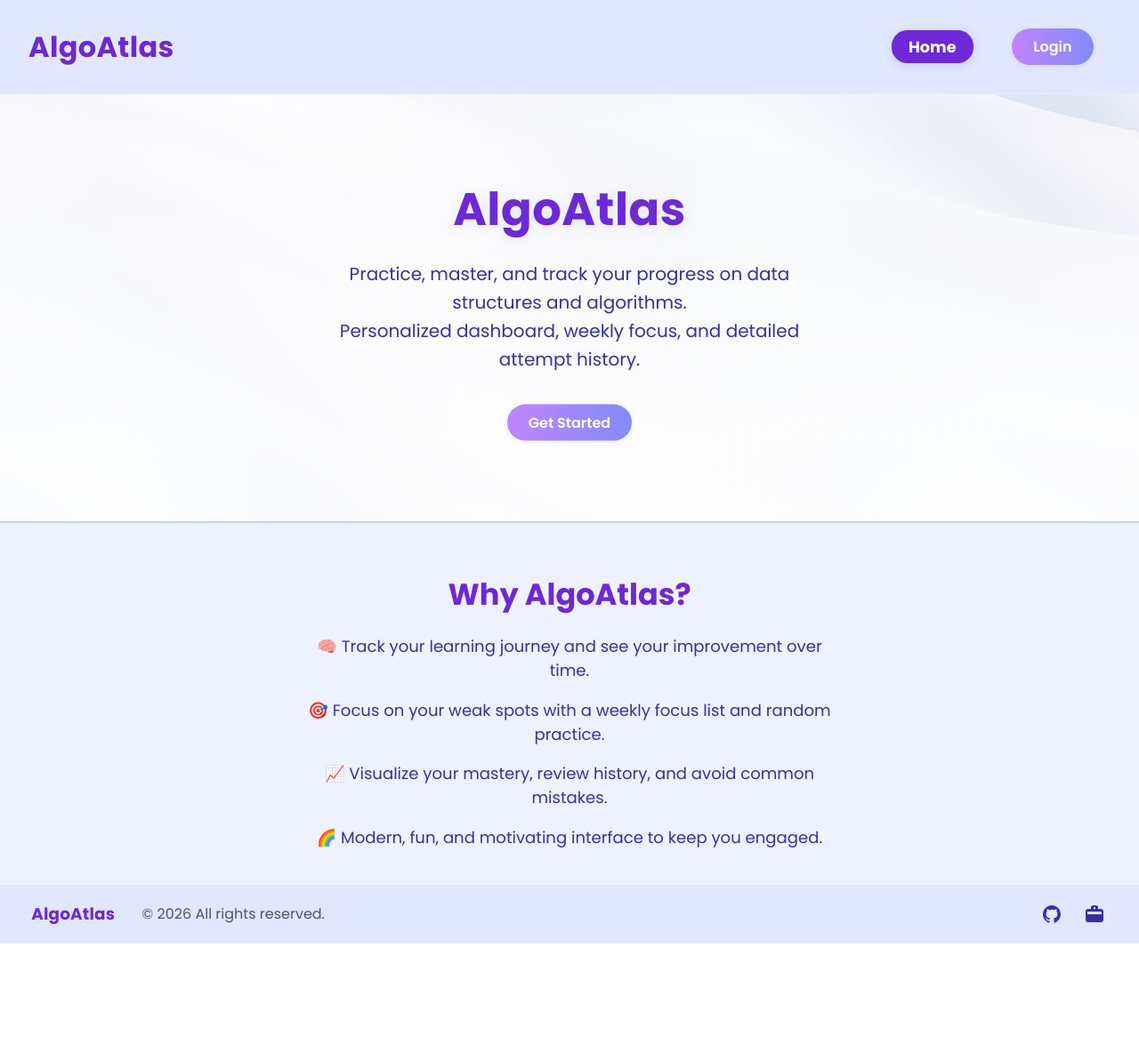
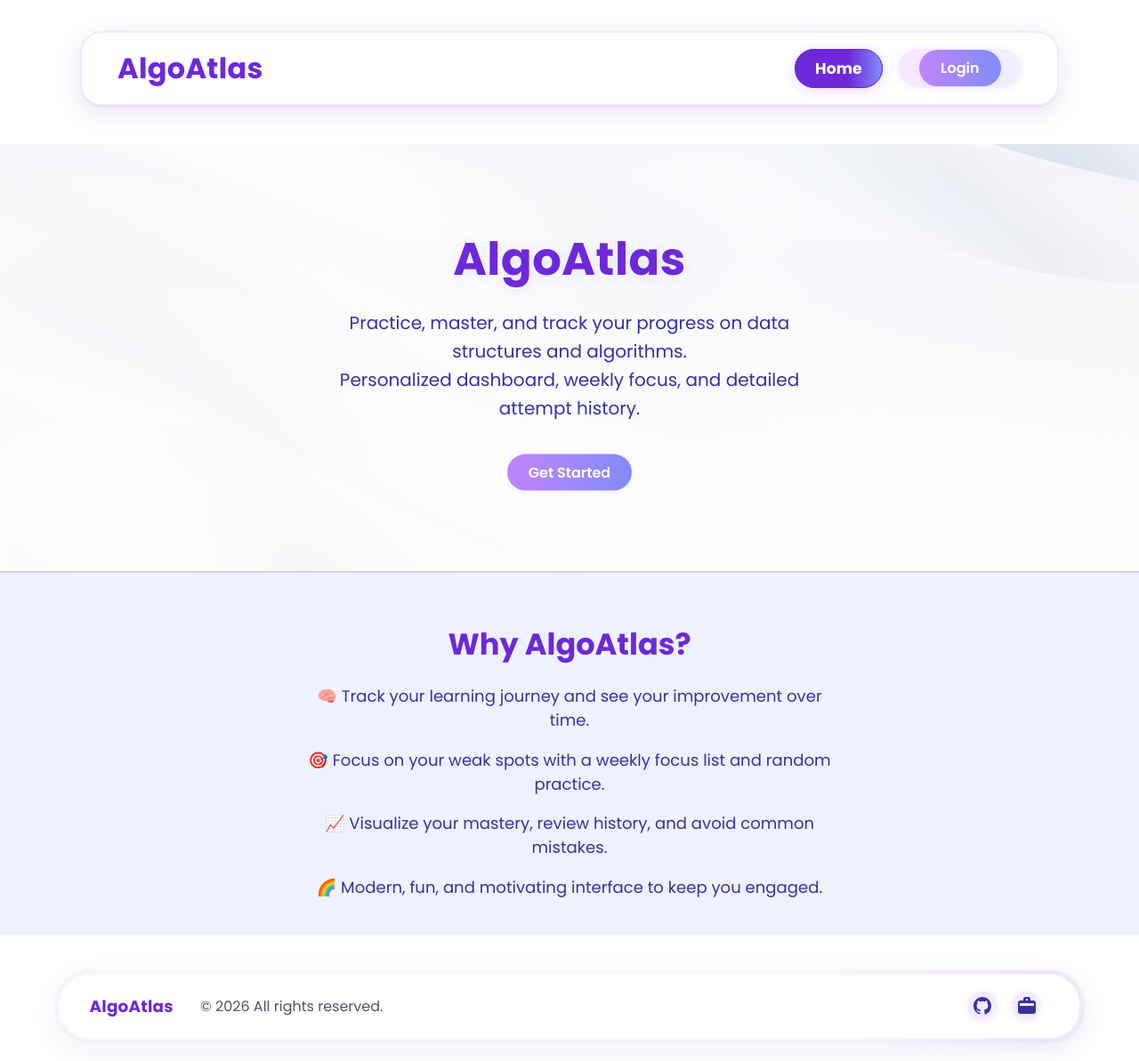
Before and after one commit to roseandlily33/algoatlas, a Next.js app in the folder ds-project/: page / in a window 1280 px wide. Shown: the whole page at 89% size. Before the commit the page ends 1061 px from the top, so only its background shows below. Built offline with nearby package versions, Linux system fonts and the light colour scheme; no server answers.

Commit message:
Some more changes to the look

```diff
--- a/ds-project/src/components/footer/footer.module.css
+++ b/ds-project/src/components/footer/footer.module.css
@@ -1,15 +1,53 @@
 .footer {
   width: 100%;
-  background: var(--indigo-100);
+  max-width: 1150px;
+  margin: 2.7rem auto 1.5rem auto;
+  background: rgba(255, 255, 255, 0.82);
   color: var(--indigo-800);
   display: flex;
   align-items: center;
   justify-content: space-between;
-  padding: 1.1rem 2.2rem;
-  box-shadow: 0 -2px 8px 0 rgba(130, 90, 255, 0.06);
+  padding: 1.2rem 2.7rem 1.2rem 2.1rem;
+  box-shadow:
+    0 8px 32px 0 rgba(80, 40, 160, 0.13),
+    0 -2px 0 var(--purple-50),
+    0 0 0 4px rgba(160, 85, 247, 0.07);
+  border: 2.5px solid var(--purple-100);
+  border-radius: 2.2rem;
   font-family: var(--font-main);
   font-size: 1.08rem;
-  z-index: 10;
+  z-index: 20;
+  position: relative;
+  overflow: visible;
+}
+.footer::before {
+  content: "";
+  position: absolute;
+  inset: -10px;
+  border-radius: 2.7rem;
+  z-index: -1;
+  background: radial-gradient(
+    circle at 40% 60%,
+    var(--purple-100) 0%,
+    var(--indigo-100) 60%,
+    transparent 100%
+  );
+  opacity: 0.7;
+  filter: blur(12px);
+  animation: footerGlow 7s ease-in-out infinite alternate;
+}
+
+@keyframes footerGlow {
+  0% {
+    opacity: 0.7;
+    filter: blur(12px) brightness(1.1);
+    background-position: 40% 60%;
+  }
+  100% {
+    opacity: 0.9;
+    filter: blur(18px) brightness(1.2);
+    background-position: 60% 80%;
+  }
 }
 .left {
   display: flex;
@@ -31,17 +69,36 @@
   display: flex;
   align-items: center;
   gap: 1.1rem;
+  z-index: 2;
 }
 .iconLink {
   color: var(--indigo-700);
-  transition: color 0.18s;
+  transition:
+    color 0.18s,
+    background 0.18s,
+    box-shadow 0.18s,
+    transform 0.13s;
   display: flex;
   align-items: center;
   border-radius: 50%;
   padding: 0.2rem;
+  background: linear-gradient(
+    90deg,
+    var(--purple-50) 60%,
+    var(--indigo-50) 100%
+  );
+  box-shadow: 0 1px 8px 0 var(--purple-50);
+  border: 1.5px solid transparent;
 }
 .iconLink:hover,
 .iconLink:focus {
   color: var(--purple-700);
-  background: var(--purple-200);
+  background: linear-gradient(
+    90deg,
+    var(--purple-200) 60%,
+    var(--indigo-100) 100%
+  );
+  box-shadow: 0 2px 12px 0 var(--purple-100);
+  border: 1.5px solid var(--purple-200);
+  transform: scale(1.08) rotate(-2deg);
 }
--- a/ds-project/src/components/navbar/navbar.module.css
+++ b/ds-project/src/components/navbar/navbar.module.css
@@ -1,55 +1,63 @@
 .navbar {
-  background: var(--indigo-100);
-  padding: 2rem;
+  background: rgba(255,255,255,0.75);
+  backdrop-filter: blur(10px) saturate(1.2);
+  border-radius: 1.5rem;
+  margin: 2.2rem auto 2.7rem auto;
+  max-width: 1100px;
+  padding: 1.2rem 2.5rem;
   display: flex;
   align-items: center;
   justify-content: space-between;
-  box-shadow: 0 2px 8px 0 rgba(130, 90, 255, 0.06);
-  border-bottom: 1px solid var(--purple-100);
+  box-shadow: 0 8px 32px 0 rgba(80, 40, 160, 0.13), 0 1.5px 0 var(--purple-50);
+  border: 2.5px solid var(--purple-100);
+  position: relative;
+  z-index: 10;
 }
 
 .navList {
   display: flex;
-  gap: 1.5rem;
+  gap: 1.1rem;
   list-style: none;
   align-items: center;
   margin: 0;
 }
 
+
+/* Modern glassy pill nav links */
 .navList a {
   font-family: var(--font-main);
-  font-size: 1.1rem;
+  font-size: 1.08rem;
   font-weight: 700;
-  color: var(--indigo-700);
-  padding: 0.38em 1.1em;
-  border-radius: 1.1rem;
-  transition: background 0.15s, color 0.15s, box-shadow 0.15s;
+  color: var(--purple-700);
+  padding: 0.5em 1.3em;
+  border-radius: 2rem;
+  background: linear-gradient(90deg, var(--purple-50) 60%, var(--indigo-50) 100%);
+  box-shadow: 0 1px 8px 0 var(--purple-50);
+  transition: background 0.18s, color 0.18s, box-shadow 0.18s, transform 0.13s;
   position: relative;
   text-decoration: none;
   outline: none;
+  border: 1.5px solid transparent;
 }
 .navList a:hover,
 .navList a:focus {
-  background: var(--purple-300);
+  background: linear-gradient(90deg, var(--purple-200) 60%, var(--indigo-100) 100%);
   color: var(--purple-900);
-  box-shadow: 0 2px 8px 0 rgba(80, 40, 160, 0.1);
+  box-shadow: 0 2px 12px 0 var(--purple-100);
+  border: 1.5px solid var(--purple-200);
+  transform: scale(1.06) rotate(-2deg);
 }
 .navList .active {
-  background: var(--purple-700) !important;
+  background: linear-gradient(90deg, var(--purple-700) 60%, var(--indigo-400) 100%) !important;
   color: #fff !important;
-  box-shadow: 0 2px 12px 0 rgba(80, 40, 160, 0.13);
+  box-shadow: 0 2px 16px 0 var(--purple-200);
   font-weight: 900;
-  border-radius: 1.1rem;
+  border-radius: 2rem;
   z-index: 1;
+  border: 1.5px solid var(--purple-700);
+  transform: scale(1.07);
 }
 
-.navbar h2 {
-  font-family: "Montserrat", Arial, Helvetica, sans-serif;
-  font-size: 1.7rem;
-  font-weight: 800;
-  color: var(--indigo-700);
-  letter-spacing: 0.04em;
-  margin: 0;
-}
+/* Remove unused h2 styling */
 
 /* Remove duplicate navList a rules and keep only the modernized version above */
```
Also changed, not shown: ds-project/src/app/user/AlgorithmCard/algorithmCard.component.jsx (+6 -5 lines), ds-project/src/app/user/AlgorithmCard/algorithmCard.module.css (+44 -18 lines).
